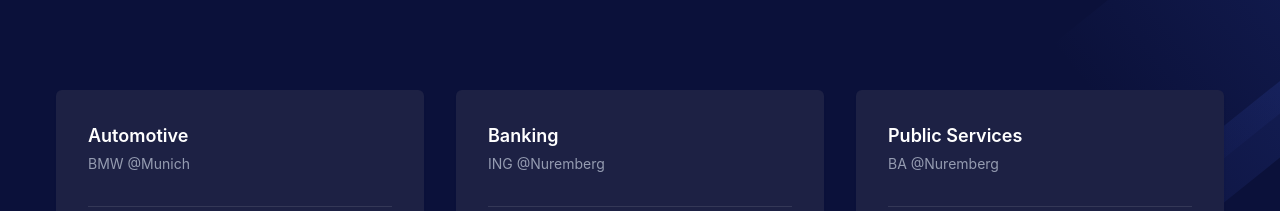
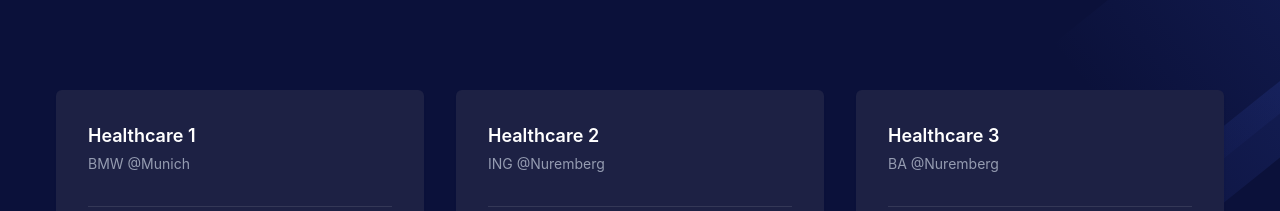
Before and after one commit to aseno-gmbh/aseno-gmbh.github.io, a Next.js app: page /healthcare in a window 1280 px wide. Shown: the part 2140-2351 px from the top of the page. Built offline with nearby package versions, Linux system fonts and the light colour scheme.

Commit message:
parameterise Testimonial component with testimonialData

```diff
--- a/app/healthcare/page.jsx
+++ b/app/healthcare/page.jsx
@@ -2,6 +2,9 @@
 import HealthcareHero from "@/components/HealthcareHero";
 import Testimonials from "@/components/Testimonials";
 import Head from "next/head";
+import testimonialData from "@/components/Testimonials/TestimonialsData";
+import healthcareTestimonialData from "@/components/Testimonials/HealthcareTestimonialsData";
+
 export default function Healthcare() {
   return (
     <>
@@ -11,7 +14,7 @@
       </Head>
       <HealthcareHero />
       <HealthcareServices />
-      <Testimonials />
+      <Testimonials data={healthcareTestimonialData} />
     </>
   );
 }
--- a/app/page.jsx
+++ b/app/page.jsx
@@ -6,6 +6,7 @@
 import Testimonials from "@/components/Testimonials";
 
 import featuresData from "@/components/Features/featuresData";
+import testimonialData from "@/components/Testimonials/TestimonialsData";
 
 //import { Inter } from "@next/font/google";
 //const inter = Inter({ subsets: ["latin"] });
@@ -19,7 +20,7 @@
         paragraph={""}
         featuresData={featuresData}
       />
-      <Testimonials />
+      <Testimonials data={testimonialData} />
       {/* <TitleParagraphButtomSection
       title={"Our Values"}
       paragraph={"We at ASENO are responsible and health-conscious IT experts. With over 20 years of experience in software development, we want to use our IT expertise to ensure that new and proven technologies are used for the benefit of humanity. For better healthcare, public administration, banking and insurance IT systems."}
--- /dev/null
+++ b/components/Testimonials/HealthcareTestimonialsData.jsx
@@ -0,0 +1,31 @@
+const healthcareTestimonialData = [
+    {
+      id: 1,
+      name: "Healthcare 1",
+      designation: "BMW @Munich",
+      content:
+        "BMW AG is a German multinational corporation which produces luxury vehicles and motorcycles. ASENO architects and developers were responsible for the concept, specification, implementation, testing and launch / release of the BMW AG online configurator. The website, based on portal technology, including backend components (CRM, Author and Publisher, Web Analytics) was launched very successfully in several countries: bmw.de, bmw.nl, bmw.at, bmw.co.uk.",
+      // image: "/images/testimonials/auth-01.png",
+      // star: 5,
+    },
+    {
+      id: 2,
+      name: "Healthcare 2",
+      designation: "ING @Nuremberg",
+      content:
+        "ING (or ING DiBa) is one of the biggest and fast-growing online banks in Germany. ASENO engineers very successfully supported the internal software team at ING DiBa in setting up, analyzing, developing and launching a customer context platform. The platform - based on BigData and SpeedData technology (realtime / near time data analysis and push notifications) went live in 2017 and is still used extensively for customer notifications and fraud detection, among other things.",
+      // image: "/images/testimonials/auth-02.png",
+      // star: 5,
+    },
+    {
+      id: 3,
+      name: "Healthcare 3",
+      designation: "BA @Nuremberg",
+      content:
+        "The IT system house of the Federal Employment Agency (BA) is responsible for the strategic alignment, further development and security of several internal software products. ASENO is currently advising BA on business-critical infrastructure components, container platforms and cloud-native applications. In the past few years, BigData products for the analysis, processing and visualization of internal data have been successfully introduced in the productive environment.",
+      // image: "/images/testimonials/auth-03.png",
+      // star: 5,
+    },
+  ];
+
+  export default healthcareTestimonialData;
--- /dev/null
+++ b/components/Testimonials/TestimonialsData.jsx
@@ -0,0 +1,31 @@
+const testimonialData = [
+    {
+      id: 1,
+      name: "Automotive",
+      designation: "BMW @Munich",
+      content:
+        "BMW AG is a German multinational corporation which produces luxury vehicles and motorcycles. ASENO architects and developers were responsible for the concept, specification, implementation, testing and launch / release of the BMW AG online configurator. The website, based on portal technology, including backend components (CRM, Author and Publisher, Web Analytics) was launched very successfully in several countries: bmw.de, bmw.nl, bmw.at, bmw.co.uk.",
+      // image: "/images/testimonials/auth-01.png",
+      // star: 5,
+    },
+    {
+      id: 2,
+      name: "Banking",
+      designation: "ING @Nuremberg",
+      content:
+        "ING (or ING DiBa) is one of the biggest and fast-growing online banks in Germany. ASENO engineers very successfully supported the internal software team at ING DiBa in setting up, analyzing, developing and launching a customer context platform. The platform - based on BigData and SpeedData technology (realtime / near time data analysis and push notifications) went live in 2017 and is still used extensively for customer notifications and fraud detection, among other things.",
+      // image: "/images/testimonials/auth-02.png",
+      // star: 5,
+    },
+    {
+      id: 3,
+      name: "Public Services",
+      designation: "BA @Nuremberg",
+      content:
+        "The IT system house of the Federal Employment Agency (BA) is responsible for the strategic alignment, further development and security of several internal software products. ASENO is currently advising BA on business-critical infrastructure components, container platforms and cloud-native applications. In the past few years, BigData products for the analysis, processing and visualization of internal data have been successfully introduced in the productive environment.",
+      // image: "/images/testimonials/auth-03.png",
+      // star: 5,
+    },
+  ];
+
+  export default testimonialData;
--- a/components/Testimonials/index.jsx
+++ b/components/Testimonials/index.jsx
@@ -1,37 +1,10 @@
 import SectionTitle from "../Common/SectionTitle";
 import SingleTestimonial from "./SingleTestimonial";
 
-const testimonialData = [
-  {
-    id: 1,
-    name: "Automotive",
-    designation: "BMW @Munich",
-    content:
-      "BMW AG is a German multinational corporation which produces luxury vehicles and motorcycles. ASENO architects and developers were responsible for the concept, specification, implementation, testing and launch / release of the BMW AG online configurator. The website, based on portal technology, including backend components (CRM, Author and Publisher, Web Analytics) was launched very successfully in several countries: bmw.de, bmw.nl, bmw.at, bmw.co.uk.",
-    // image: "/images/testimonials/auth-01.png",
-    // star: 5,
-  },
-  {
-    id: 2,
-    name: "Banking",
-    designation: "ING @Nuremberg",
-    content:
-      "ING (or ING DiBa) is one of the biggest and fast-growing online banks in Germany. ASENO engineers very successfully supported the internal software team at ING DiBa in setting up, analyzing, developing and launching a customer context platform. The platform - based on BigData and SpeedData technology (realtime / near time data analysis and push notifications) went live in 2017 and is still used extensively for customer notifications and fraud detection, among other things.",
-    // image: "/images/testimonials/auth-02.png",
-    // star: 5,
-  },
-  {
-    id: 3,
-    name: "Public Services",
-    designation: "BA @Nuremberg",
-    content:
-      "The IT system house of the Federal Employment Agency (BA) is responsible for the strategic alignment, further development and security of several internal software products. ASENO is currently advising BA on business-critical infrastructure components, container platforms and cloud-native applications. In the past few years, BigData products for the analysis, processing and visualization of internal data have been successfully introduced in the productive environment.",
-    // image: "/images/testimonials/auth-03.png",
-    // star: 5,
-  },
-];
 
-const Testimonials = () => {
+const Testimonials = ({
+  data
+}) => {
   return (
     <section className="relative z-10 bg-primary/[.03] py-16 md:py-20 lg:py-28">
       <div className="container">
@@ -42,7 +15,7 @@
         />
 
         <div className="grid grid-cols-1 gap-x-8 gap-y-10 md:grid-cols-2 lg:grid-cols-3">
-          {testimonialData.map((testimonial) => (
+          {data.map((testimonial) => (
             <SingleTestimonial key={testimonial.id} testimonial={testimonial} />
           ))}
         </div>
```
